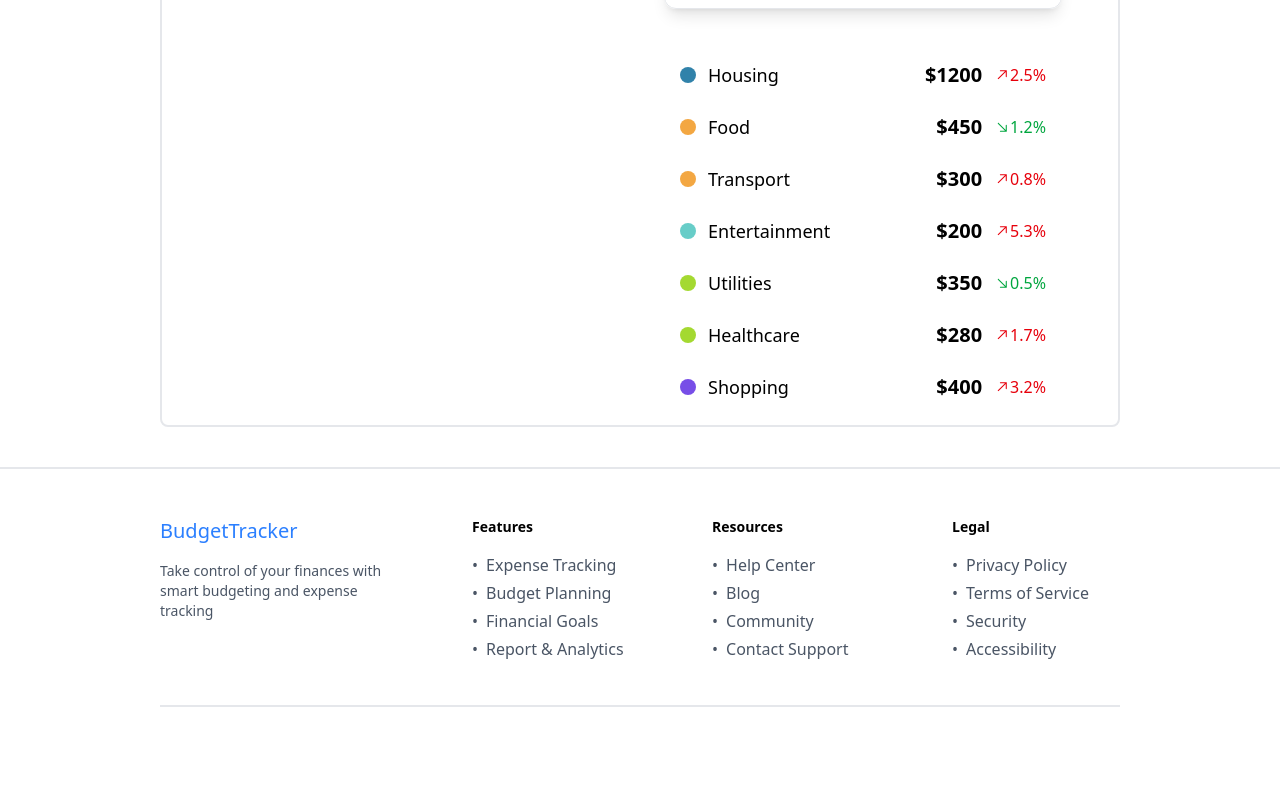
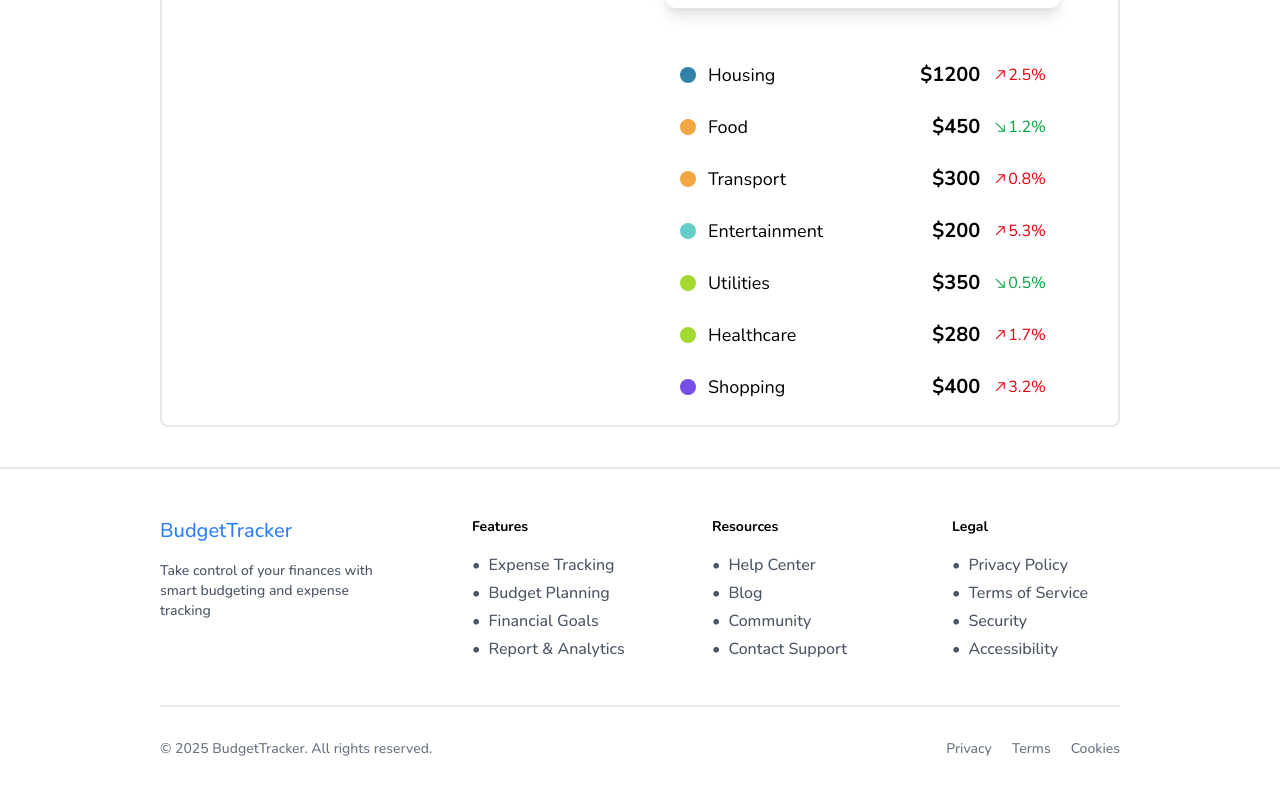
Before and after one commit to ravikhokhar23/budget-tracker, a React app: page / in a window 1280 px wide. Shown: the part 1471-2266 px from the top of the page. Built offline with nearby package versions, Linux system fonts and the light colour scheme; the HTML template or start-up script is replaced by a standard one.

Commit message:
Added copyright and fonts

```diff
--- a/src/App.jsx
+++ b/src/App.jsx
@@ -4,7 +4,7 @@ import Header from "./components/header/Header";
 
 const App = () => {
   return (
-    <div className="">
+    <div className="font-(family-name:--font-nunito) ">
       <Header />
       <Content />
       <Footer />
--- a/src/components/content/IncomeExpenseCard.jsx
+++ b/src/components/content/IncomeExpenseCard.jsx
@@ -6,7 +6,7 @@ import { VscCreditCard } from "react-icons/vsc";
 
 const IncomeExpenseCard = () => {
   return (
-    <div className="flex justify-between py-10 gap-6">
+    <div className="flex justify-between py-10 gap-6 font-(family-name:--font-nunito)">
       <Card
         title={"Total Income"}
         icon={<TfiWallet />}
@@ -47,7 +47,9 @@ const Card = (props) => {
         <span className="ml-2">{props.title}</span>
       </div>
       <div className="flex items-end mt-3 p-0">
-        <span className="leading-7 font-bold text-4xl ">{props.amount}</span>
+        <span className="leading-7 font-extrabold text-4xl ">
+          {props.amount}
+        </span>
         <span className={`text-xs ${props.monthTextColor} ml-3`}>
           {props.monthText}
         </span>
--- a/src/components/content/Welcome.jsx
+++ b/src/components/content/Welcome.jsx
@@ -3,7 +3,9 @@ import { CiSearch } from "react-icons/ci";
 const Welcome = () => {
   return (
     <div className="flex py-10 justify-between  items-center">
-      <h1 className="text-3xl font-medium ">Welcome Back Ravi!</h1>
+      <h1 className="text-3xl font-medium font-(family-name:--font-nunito)">
+        Welcome Back Ravi!
+      </h1>
       <div className="flex py-1.5 rounded-xl border-2 items-center self-stretch border-gray-200">
         <CiSearch size={26} className="text-gray-400 ml-6" />
         <input
--- a/src/components/footer/Footer.jsx
+++ b/src/components/footer/Footer.jsx
@@ -1,7 +1,7 @@
 /* eslint-disable react/prop-types */
 const Footer = () => {
   return (
-    <div className="mt-10 mb-5 px-40 py-12 border-t-2 border-t-gray-200 ">
+    <div className="mt-10 mb-5 px-40 py-12 border-t-2 border-t-gray-200 flex flex-col font-medium">
       <div className="flex justify-between pb-10 border-b-2 border-b-gray-200">
         <Overview />
 
@@ -28,6 +28,7 @@ const Footer = () => {
           ]}
         />
       </div>
+      <Copyright />
     </div>
   );
 };
@@ -65,4 +66,17 @@ const ListItem = (props) => {
   );
 };
 
+const Copyright = () => {
+  return (
+    <div className="flex mt-8 text-gray-500 text-sm justify-between">
+      <p>© 2025 BudgetTracker. All rights reserved.</p>
+      <div className="flex">
+        <span className="pl-3">Privacy</span>
+        <span className="pl-5">Terms</span>
+        <span className="pl-5">Cookies</span>
+      </div>
+    </div>
+  );
+};
+
 export default Footer;
--- a/src/components/header/Header.jsx
+++ b/src/components/header/Header.jsx
@@ -4,7 +4,7 @@ import Tabs from "./Tabs";
 
 const Header = () => {
   return (
-    <div className="flex px-40 py-3 justify-between items-center border-b-2 border-b-gray-200">
+    <div className="font-(family-name:--font-roboto) flex px-40 py-3 justify-between items-center border-b-2 border-b-gray-200">
       <Logo />
       <Tabs />
       <Profile />
--- a/src/index.css
+++ b/src/index.css
@@ -1,4 +1,13 @@
+@import url('https://fonts.googleapis.com/css2?family=Roboto:ital,wght@0,100..900;1,100..900&display=swap');
+@import url('https://fonts.googleapis.com/css2?family=Nunito:ital,wght@0,200..1000;1,200..1000&display=swap');
 @import "tailwindcss";
+
+
+
+:root {
+    --font-roboto: "Roboto", sans-serif;
+    --font-nunito: "Nunito", sans-serif;
+}
 
 body {
     margin: 0;
```
